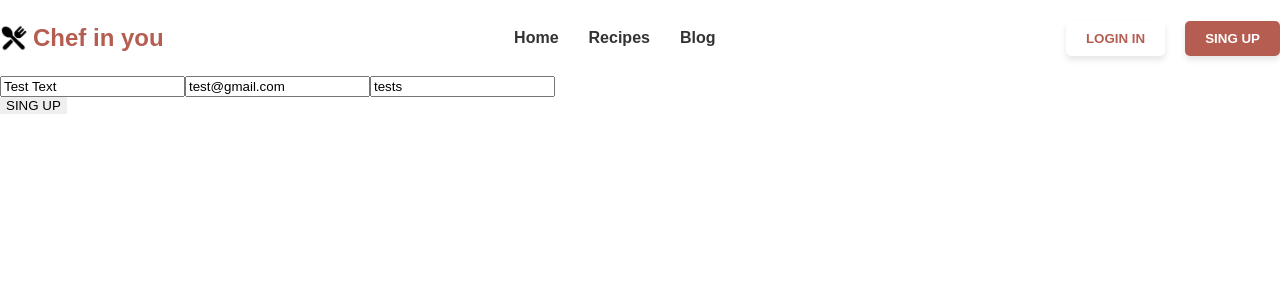
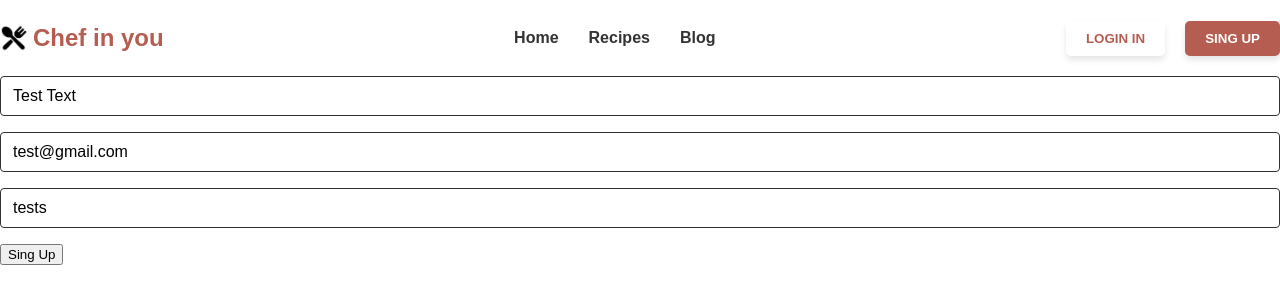
Before and after one commit to onikaChorba/chef-in-you-front, a React (Create React App) app: page /registration in a window 1280 px wide. Shown: the top 304 px of the page. Built offline with nearby package versions, Linux system fonts and the light colour scheme; no server answers.

Commit message:
style: with module

```diff
--- a/src/App.tsx
+++ b/src/App.tsx
@@ -1,6 +1,6 @@
 import React, { useEffect } from 'react'
 import { Route, Routes } from "react-router-dom";
-import { useDispatch, useSelector } from 'react-redux';
+import { useDispatch } from 'react-redux';
 import { Header } from './components/header/header.tsx';
 import { Home } from './components/pages/home/home.tsx';
 import { Registration } from './components/form/registration/registration.tsx';
--- a/src/components/button/button.tsx
+++ b/src/components/button/button.tsx
@@ -1,10 +1,18 @@
 import React from "react"
-import './button.scss';
+import styles from './button.module.scss'
 
-export const Button = ({ text, onClick, className }) => {
+interface IButton {
+  text: string;
+  onClick?: () => void;
+  className: string;
+  textStyle: string;
+}
+
+export const Button: React.FC<IButton> = ({ text, onClick, className, textStyle }) => {
   return (
-    <button onClick={onClick} className={`button poppins-medium ${className}`}>
+    <button onClick={onClick} className={`${styles.button} ${textStyle} ${styles[className]}`}>
       {text}
     </button>
+
   )
 }
--- a/src/components/form/login/login.tsx
+++ b/src/components/form/login/login.tsx
@@ -4,6 +4,7 @@ import { Navigate, useNavigate } from "react-router-dom";
 import { useDispatch, useSelector } from "react-redux";
 import { AppDispatch } from "../../../redux/store.ts";
 import { fetchLogin, selectIsAuth } from "../../../redux/slices/auth.ts";
+import { Input } from "../../input/input.tsx";
 
 export const Login = () => {
 
@@ -34,8 +35,8 @@ export const Login = () => {
 
   return (
     <form onSubmit={handleSubmit(onSubmit)}>
-      <input placeholder="login" {...register('email', { required: 'Write email please' })} type="email" />{errors.email?.message}
-      <input placeholder="password" {...register('password', { required: 'Write password please' })} />{errors.password?.message}
+      <Input placeholder="login" {...register('email', { required: 'Write email please' })} type="email" />{errors.email?.message}
+      <Input placeholder="password" {...register('password', { required: 'Write password please' })} type="string" />{errors.password?.message}
       <button className='button' type='submit'>
         Login In
       </button>
--- a/src/components/form/registration/registration.tsx
+++ b/src/components/form/registration/registration.tsx
@@ -3,6 +3,7 @@ import { useForm } from 'react-hook-form';
 import { useDispatch, useSelector } from "react-redux";
 import { AppDispatch } from "../../../redux/store.ts";
 import { fetchRegister, selectIsAuth } from "../../../redux/slices/auth.ts";
+import { Input } from "../../input/input.tsx";
 
 export const Registration = () => {
   const isAuth = useSelector(selectIsAuth);
@@ -23,11 +24,11 @@ export const Registration = () => {
 
   return (
     <form onSubmit={handleSubmit(onSubmit)}>
-      <input placeholder="full name" {...register('fullName', { required: 'Write full name' })} type="text" />
+      <Input placeholder="full name" {...register('fullName', { required: 'Write full name' })} type="text" />
       {errors.fullName?.message}
-      <input placeholder="email" {...register('email', { required: 'Write email' })} type="email" />
+      <Input placeholder="email" {...register('email', { required: 'Write email' })} type="email" />
       {errors.email?.message}
-      <input placeholder="password" {...register('password', { required: 'Write password please' })} />
+      <Input placeholder="password" {...register('password', { required: 'Write password please' })} />
       {errors.password?.message}
       <button className='button' type='submit'>
         Sing Up
--- a/src/components/header/header.tsx
+++ b/src/components/header/header.tsx
@@ -1,6 +1,6 @@
 import React from 'react';
 import { NavLink } from 'react-router-dom';
-import './header.scss';
+import styles from './header.module.scss';
 import logo from '../../assets/icons/logo.png';
 import { Button } from '../button/button.tsx';
 import { useDispatch, useSelector } from 'react-redux';
@@ -18,37 +18,38 @@ export const Header = () => {
   }
 
   return (
-    <header className='header'>
-      <div className='header__logo'>
+    <header className={styles.header}>
+      <div className={styles.header__logo}>
         <img src={logo} alt="logo" />
-        <p className='poppins-bold'>Chef in you</p>
+        <p className={styles['poppins-bold']}>Chef in you</p>
       </div>
-      <nav className='header__nav poppins-semibold'>
+      <nav className={`${styles.header__nav} ${styles['poppins-semibold']}`}>
         <NavLink
           to="/"
-          className={({ isActive }) => (isActive ? 'active' : '')}>
+          className={({ isActive }) => (isActive ? `${styles.link} ${styles.active}` : styles.link)}
+        >
           Home
         </NavLink>
-        <NavLink to="/recipes">Recipes</NavLink>
+        <NavLink to="/recipes" className={({ isActive }) => (isActive ? `${styles.link} ${styles.active}` : styles.link)}>Recipes</NavLink>
         {
-          isAuth && <NavLink to="/add-recipe">Add Recipe</NavLink>
+          isAuth && <NavLink to="/add-recipe" className={({ isActive }) => (isActive ? `${styles.link} ${styles.active}` : styles.link)}>Add Recipe</NavLink>
         }
-        <NavLink to="/blog">Blog</NavLink>
+        <NavLink to="/blog" className={({ isActive }) => (isActive ? `${styles.link} ${styles.active}` : styles.link)}>Blog</NavLink>
       </nav>
       {
         !isAuth ?
-          <div className='header__buttons'>
-            <NavLink to="/login" className='link'>
+          <div className={styles['header__buttons']}>
+            <NavLink to="/login" className={styles.link}>
               <Button
                 text="Login in"
-                onClick={() => console.log(1)}
-                className="button-secondary poppins-bold" />
+                textStyle="poppins-bold"
+                className="button-secondary" />
             </NavLink>
-            <NavLink to="/registration" className='link'>
+            <NavLink to="/registration" className={styles.link}>
               <Button
                 text="Sing up"
-                onClick={() => console.log(2)}
-                className="button-primary poppins-bold" />
+                textStyle="poppins-bold"
+                className="button-primary" />
             </NavLink>
           </div>
           :
@@ -56,7 +57,8 @@ export const Header = () => {
             <Button
               text="Login out"
               onClick={() => onClickLogout()}
-              className="button-primary poppins-bold" />
+              textStyle="poppins-bold"
+              className="button-primary" />
           </div>
       }
     </header>
--- a/src/components/input/input.tsx
+++ b/src/components/input/input.tsx
@@ -1,11 +1,22 @@
-import React from 'react';
-import './input.scss';
+import React, { forwardRef } from 'react';
+import styles from './input.module.scss';
 
-export const Input = ({ value, label, name, type, placeholder, onChange }) => {
+interface IInput {
+  value?: string;
+  label?: string;
+  name: string;
+  type?: string;
+  placeholder?: string;
+  onChange?: (e: React.ChangeEvent<HTMLInputElement>) => void;
+}
+
+export const Input = forwardRef<HTMLInputElement, IInput>(
+  ({ value, label, name, type = 'text', placeholder, onChange }, ref) => {
     return (
-    <div className="input-container">
-      <label htmlFor={name} className='poppins-bold'>{label}</label>
+      <div className={styles['input-container']}>
+        {label && <label htmlFor={name} className='poppins-bold'>{label}</label>}
         <input
+          ref={ref}
           value={value}
           type={type}
           id={name}
@@ -13,6 +24,6 @@ export const Input = ({ value, label, name, type, placeholder, onChange }) => {
           onChange={onChange}
         />
       </div>
-
-  )
+    );
   }
+);
--- a/src/components/pages/recipes/addRecipe.tsx
+++ b/src/components/pages/recipes/addRecipe.tsx
@@ -105,9 +105,8 @@ export const AddRecipe = () => {
           {ingredients.map((ingredient, index) => (
             <div key={index} style={{ display: 'flex', justifyContent: 'center', alignItems: 'center' }}>
               <div style={{ width: '100%' }} className="input-container">
-                <input
+                <Input
                   type="text"
-                  id={`ingredient-${index}`}
                   name={`ingredient-${index}`}
                   placeholder="Add ingredient"
                   value={ingredient.value || ""}
@@ -136,9 +135,8 @@ export const AddRecipe = () => {
             <div key={index} style={{ display: 'flex', justifyContent: 'center', alignItems: 'center' }}>
               <div style={{ width: '100%' }} className="input-container">
                 <label htmlFor={`instruction-${index}`}>Step {index + 1}:</label>
-                <input
+                <Input
                   type="text"
-                  id={`instruction-${index}`}
                   name={`instruction-${index}`}
                   placeholder="Write instruction"
                   value={instruction.value || ""}
@@ -161,7 +159,7 @@ export const AddRecipe = () => {
         <Input value={recipeTags}
           onChange={(e) => setRecipeTags(e.target.value)} name="recipe-tag" label="Tags" placeholder="Tags" type="text" />
 
-        <Button text="Create New Recipe" className="button-primary poppins-bold" onClick={handleSubmit} />
+        <Button text="Create New Recipe" textStyle="poppins-bold" className="button-primary" onClick={handleSubmit} />
       </div>
     </>
   )
--- a/src/theme/index.scss
+++ b/src/theme/index.scss
@@ -1,3 +1,4 @@
+@import "mixin.scss";
 @import "variables.scss";
 @import "text.scss";
 
--- /dev/null
+++ b/src/theme/mixin.scss
@@ -0,0 +1,21 @@
+@mixin flex-center($direction: row, $justify: center, $align: center) {
+  display: flex;
+  flex-direction: $direction;
+  justify-content: $justify;
+  align-items: $align;
+}
+
+@mixin flex-space-between {
+  display: flex;
+  justify-content: space-between;
+}
+
+@mixin flex-align-start {
+  display: flex;
+  justify-content: flex-start;
+}
+
+@mixin flex-align-end {
+  display: flex;
+  justify-content: flex-end;
+}
```
Also changed, not shown: src/components/button/button.module.scss (renamed from src/components/button/button.scss), src/components/header/header.module.scss (renamed from src/components/header/header.scss), src/components/input/input.module.scss (renamed from src/components/input/input.scss). Lines whose indentation alone changed are shown as unchanged.
